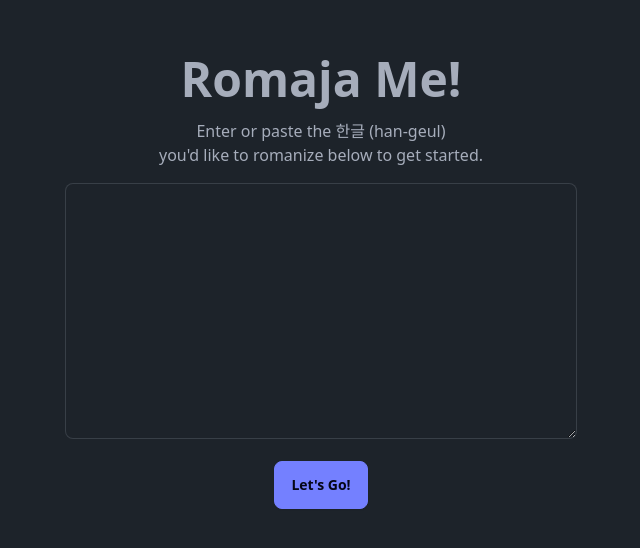
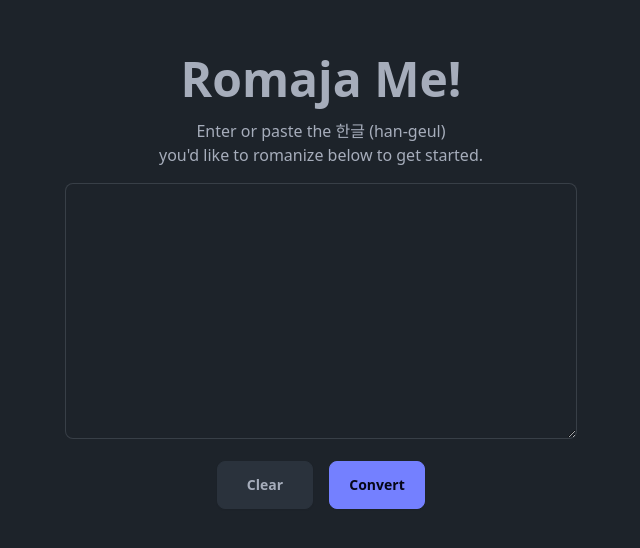
Before and after one commit to whanwells/romaja, a Vue app: page / in a window 1280 px wide. Shown: the part 134-682 px from the top of the page, without its empty margins (319-959 px from the left). Built offline with nearby package versions, Linux system fonts and the light colour scheme.

Commit message:
Add clear button

```diff
--- a/src/components/SourceForm.vue
+++ b/src/components/SourceForm.vue
@@ -7,7 +7,10 @@
       :class="{ 'textarea-error': error }"
     ></textarea>
     <div class="mt-4">
-      <button class="btn btn-primary">Let's Go!</button>
+      <button class="btn btn-neutral mr-4 w-24" @click.prevent="onClearClick">
+        Clear
+      </button>
+      <button class="btn btn-primary w-24">Convert</button>
     </div>
   </form>
 </template>
@@ -35,4 +38,9 @@ function onSubmit() {
     emit("submit");
   }
 }
+
+function onClearClick() {
+  text.value = "";
+  textarea.value?.focus();
+}
 </script>
```
